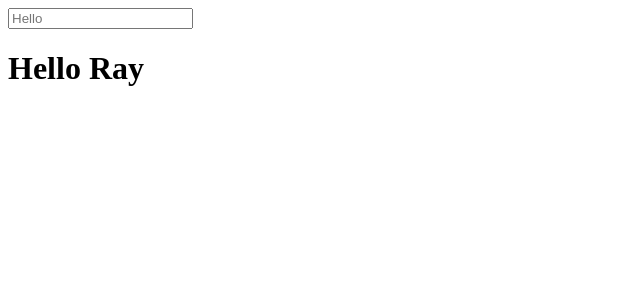
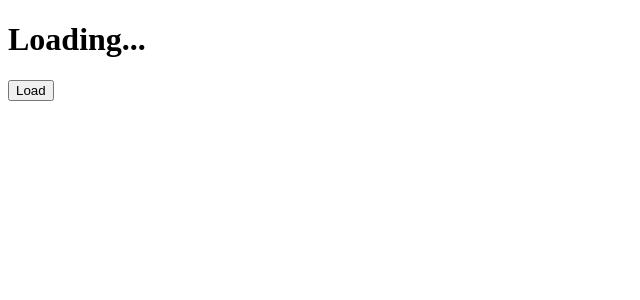
Before and after one commit to raalbright/reacting-to-react, a React (Create React App) app: page / in a window 1280 px wide. Shown: the top 300 px of the page, without its empty margins (0-640 px from the left). Built offline with nearby package versions, Linux system fonts and the light colour scheme.

Commit message:
completed steps 8 - 9.

```diff
--- a/src/components/App.jsx
+++ b/src/components/App.jsx
@@ -6,21 +6,36 @@ import React, { Component, Fragment } from "react";
 
 class App extends Component {
   state = {
-    text: 'Hello'
+    text: 'Hello',
+    hasLoaded: false
   }
 
-  handleEvent = event => {
+  handleChange = event => {
     this.setState({
       text: event.target.value
     });
   }
 
+  handleClick = event => {
+    this.setState({
+      hasLoaded: !this.state.hasLoaded
+    });
+  }
+
 
   render () {
-    return (<Fragment>
-    <input type="text" placeholder={this.state.text} onChange={this.handleEvent}/>
-      <h1>{ this.state.text + ' '  + this.props.name}</h1>
-    </Fragment>);
+      const html = (this.state.hasLoaded)
+      ? (<Fragment>
+          <input type="text" placeholder={this.state.text} onChange={this.handleChange}/>
+          <input type="button" value="Load" onClick={this.handleClick}/>
+          <h1>{ this.state.text + ' '  + this.props.name}</h1>
+        </Fragment>)
+      : (<Fragment>
+        <h1>Loading...</h1>
+        <input type="button" value="Load"onClick={this.handleClick}/>
+      </Fragment>)
+
+    return html;
   }
  }
 
```
